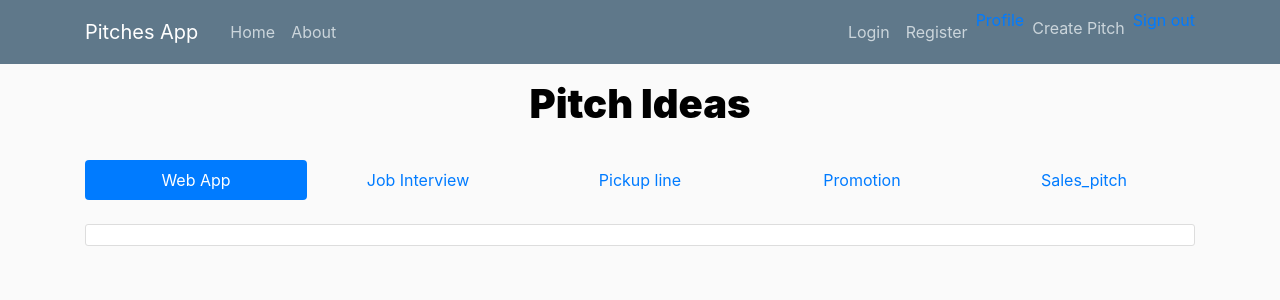
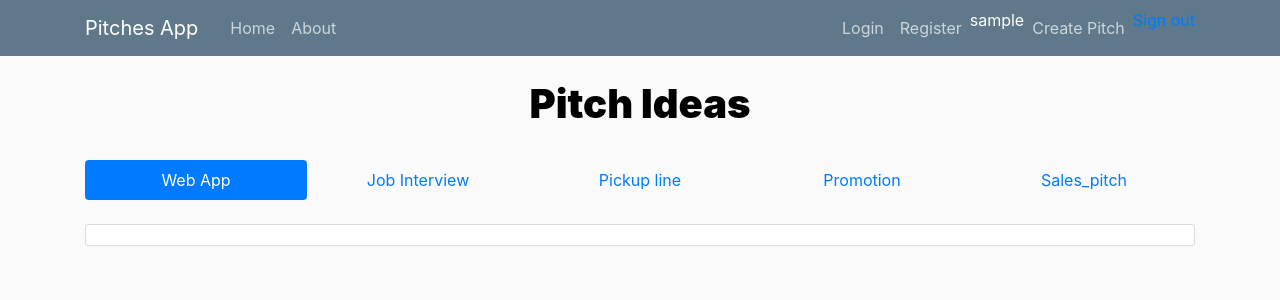
Before and after one commit to Nyakinyua/Pitches-pitched, a Flask app: page / in a window 1280 px wide. Shown: the top 300 px of the page. Run offline with Flask 2, Linux system fonts and the light colour scheme; the visitor is signed in with stand-in values (Sample User, id 1); data comes from the database, SQL or seed files in the repository; data that the repository does not hold is empty; some libraries are stand-ins or nearby versions.

Commit message:
add current user to display on the navbar

```diff
--- a/app/templates/index.html
+++ b/app/templates/index.html
@@ -59,10 +59,11 @@
 
 
 
-            <a href="{{url_for('main.new_comment',pitch_id = category.id)}}" class="btn btn-info"> Add a comment</a>
-            <a href="{{url_for('main.upvote',pitch_id = category.id)}}" class="btn btn-primary btn-sm"><i></i>Upvote
+            <a href="{{url_for('main.new_comment',pitch_id = category.id)}}" class="btn btn-success"> Add new
+              comment</a>
+            <a href="{{url_for('main.upvote',pitch_id = category.id)}}" class="btn btn-success btn-lg"><i></i>Upvote
               <span>{{category.upvotes.count()}}</span></a>
-            <a href="{{url_for('main.downvote',pitch_id = category.id)}}" class="btn btn-danger btn-sm"><i
+            <a href="{{url_for('main.downvote',pitch_id = category.id)}}" class="btn btn-danger btn-lg"><i
                 class="far fa-thumbs-up"></i>Downvote <span>{{category.downvotes.count()}}</span></a>
 
 
--- a/app/templates/layout.html
+++ b/app/templates/layout.html
@@ -35,24 +35,26 @@
                     </div>
                 </div>
 
-                <ul class="nav navbar-nav navbar-right">
-                    <div class="navbar-nav">
+
+                    <div class="navbar-nav navbar-right">
                         {% if current_user.is_authenticated %}
-                        <a href="{{url_for('main.index',uname=current_user.username)}}">Profile</a><br><br>
+                        <a class="nav-item" style="color: white">
+                                {{current_user.username}}
+                        </a>
 
                         <a class="nav-link" href="/pitches/new/">Create Pitch</a>
 
                         <a href="{{url_for('main.logout')}}">Sign out</a>
                         {% endif %}
                     </div>
-                </ul>
+
             </div>
         </nav>
     </header>
-
+    <div class="container-fluid">
 
                 {% block content %} {% endblock %}
-
+            </div>
 
 
 
--- a/app/templates/login.html
+++ b/app/templates/login.html
@@ -4,7 +4,7 @@
 {% block content %}
 <div class="content-section">
   <div class="row">
-      <div class= "col-md-2"> </div>
+    <div class="col-md-2"> </div>
     <div class="col-md-8">
       <!--Flash message -->
       {% for message in get_flashed_messages() %}
@@ -14,7 +14,9 @@
       </div>
       {% endfor %}
       <!-- Login form -->
+      <form method="POST" action="">
         {{wtf.quick_form(login_form)}}
+    </div>
 
     <div class="border-top pt-3">
       <small class="text-muted">
```
Also changed, not shown: app/models.py (line endings or trailing spaces). Lines whose indentation alone changed are shown as unchanged.
